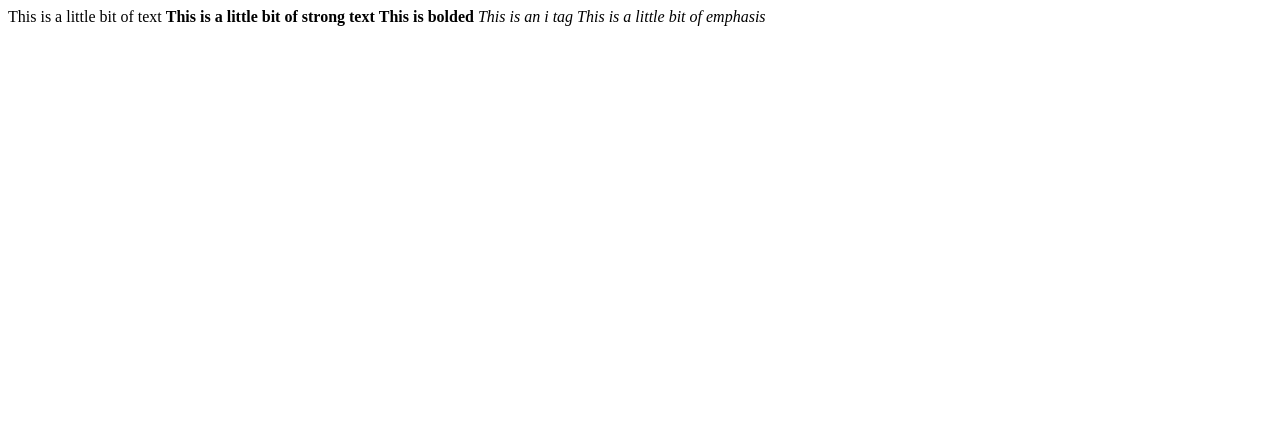
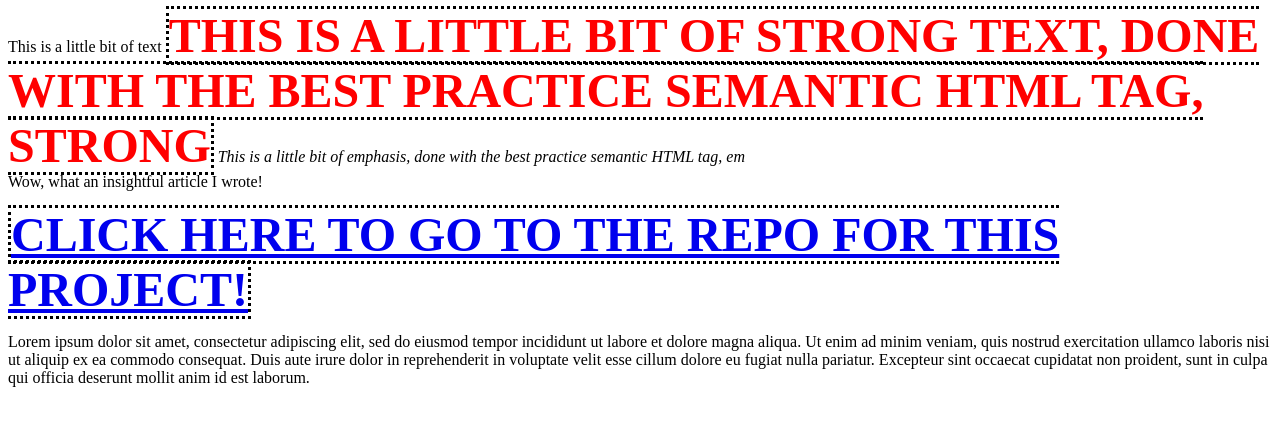
Before and after one commit to Ada-C13/html-css-review-playground, a plain HTML site: page index.html in a window 1280 px wide. Drawn offline with Linux system fonts and the light colour scheme.

Commit message:
added some new tags and some css

```diff
--- a/index.html
+++ b/index.html
@@ -3,16 +3,33 @@
 <html lang="en">
   <head>
     <meta charset="utf-8">
-
-
-    <title>Practice Site</title>
+    <title>Dee and Devin's Practice Site</title>
+    <link rel="stylesheet" type="text/css" href="styles.css">
   </head>
 
   <body>
     This is a little bit of text
-    <strong>This is a little bit of strong text</strong>
-    <b>This is bolded</b>
-    <i>This is an i tag</i>
-    <em>This is a little bit of emphasis</em>
+    <strong>This is a little bit of strong text, done with the best practice semantic HTML tag, strong</strong>
+    <em>This is a little bit of emphasis, done with the best practice semantic HTML tag, em</em>
+
+    <article id="devins-article">Wow, what an insightful article I wrote!</article>
+
+    <!-- I write my comments here, inbetween these two things. -->
+
+    <p>
+      <strong>
+        <a href="https://github.com/Ada-C13/html-css-review-playground">Click Here to go to the repo for this project!</a>
+      </strong>
+    </p>
+
+    <p>
+      Lorem ipsum dolor sit amet, consectetur adipiscing elit, sed do eiusmod tempor incididunt ut labore et dolore magna aliqua. Ut enim ad minim veniam, quis nostrud exercitation ullamco laboris nisi ut aliquip ex ea commodo consequat. Duis aute irure dolor in reprehenderit in voluptate velit esse cillum dolore eu fugiat nulla pariatur. Excepteur sint occaecat cupidatat non proident, sunt in culpa qui officia deserunt mollit anim id est laborum.
+    </p>
+
+
+
+
+
+
   </body>
 </html>
--- /dev/null
+++ b/styles.css
@@ -0,0 +1,6 @@
+strong {
+  color: red;
+  font-size: 3rem;
+  border: black dotted 3px;
+  text-transform: uppercase;
+}
```
